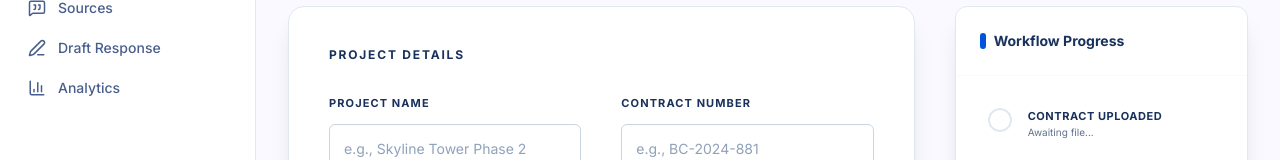
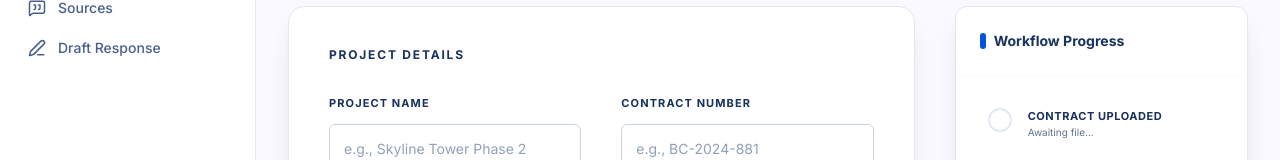
Before and after one commit to Starai2025/nsb-analysis-ui-redesign, a React (Vite) app: page /intake in a window 1280 px wide. Shown: the part 226-386 px from the top of the page. Built offline with nearby package versions, Linux system fonts and the light colour scheme.

Commit message:
fix: remove Analytics nav item from sidebar — page was dead

```diff
--- a/src/components/Sidebar.tsx
+++ b/src/components/Sidebar.tsx
@@ -6,7 +6,6 @@ import {
   FileText,
   MessageSquareQuote,
   PenLine,
-  BarChart3,
   UserCircle,
   Settings,
   Building2
@@ -20,7 +19,6 @@ export default function Sidebar() {
     { icon: FileText, label: 'Report', to: '/report' },
     { icon: MessageSquareQuote, label: 'Sources', to: '/sources' },
     { icon: PenLine, label: 'Draft Response', to: '/draft' },
-    { icon: BarChart3, label: 'Analytics', to: '/analytics' },
   ];
 
   return (
```
